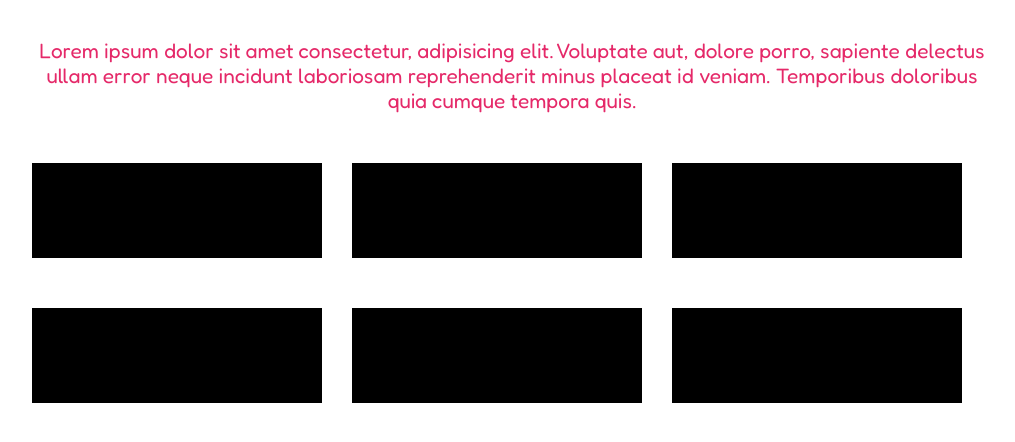
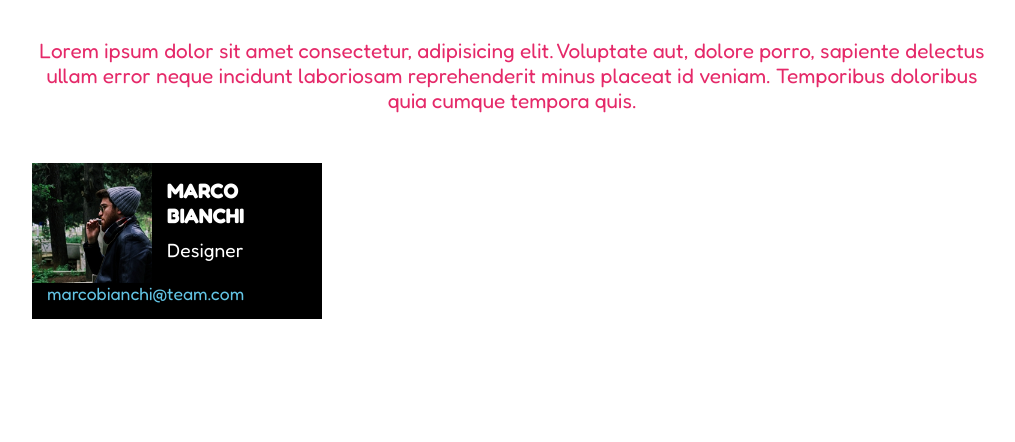
Before and after one commit to DanieleSpuria/html-css-float-cards, a plain HTML site: page index.html in a window 1280 px wide. Shown: the part 118-560 px from the top of the page, without its empty margins (128-1143 px from the left). Drawn offline with Linux system fonts and the light colour scheme.

Commit message:
[add] marco-bianchi

```diff
--- a/assets/css/style.css
+++ b/assets/css/style.css
@@ -12,6 +12,14 @@ body{
   width: 75%;
   max-width: 1600px;
   margin: 0 auto;
+}
+
+.card{
+  margin-right: 30px;
+  margin-bottom: 50px;
+  width: calc(100% / 3 - 30px);
+  background-color: black;
+  float: left;
 }
 
 /* .clearfix::after{
@@ -38,11 +46,28 @@ body{
 }
 
 /* CARD */
-.card{
-  margin-right: 30px;
-  margin-bottom: 50px;
-  width: calc(100% / 3 - 30px);
-  height: 95px;
-  background-color: black;
+img{
+  width: 120px;
+  margin-right: 15px;
   float: left;
 }
+
+.card-text{
+  padding: 15px;
+  color: white;
+}
+
+.card-text h3{
+  font-size: 1.3rem;
+  padding-bottom: 10px;
+}
+
+.card-text span{
+  font-size: 1.2rem;
+}
+
+.card-text p{
+  font-size: 1.1rem;
+  padding-top: 10px;
+  color: #63c4e4;
+}
--- a/index.html
+++ b/index.html
@@ -22,8 +22,15 @@
       </p>
     </div>
 
-    <div class="cards ">
+    <div class="cards">
       <div class="card">
+        <img src="assets/img/marco-bianchi.png" alt="marco-bianchi">
+        <div class="card-text">
+          <h3>MARCO BIANCHI</h3>
+          <span>Designer</span>
+          <p>marcobianchi@team.com</p>
+        </div>
+
 
       </div>
       <div class="card">
```
Also changed, not shown: assets/img/daniela-amet.png (renamed from assets/img/female3.png), assets/img/giorgio-verdi.png (renamed from assets/img/male2.png), assets/img/laura-rossi.png (renamed from assets/img/female1.png), assets/img/marco-bianchi.png (renamed from assets/img/male1.png), assets/img/marta-ipsum.png (renamed from assets/img/female2.png), assets/img/roberto-lorem.png (renamed from assets/img/male3.png).
